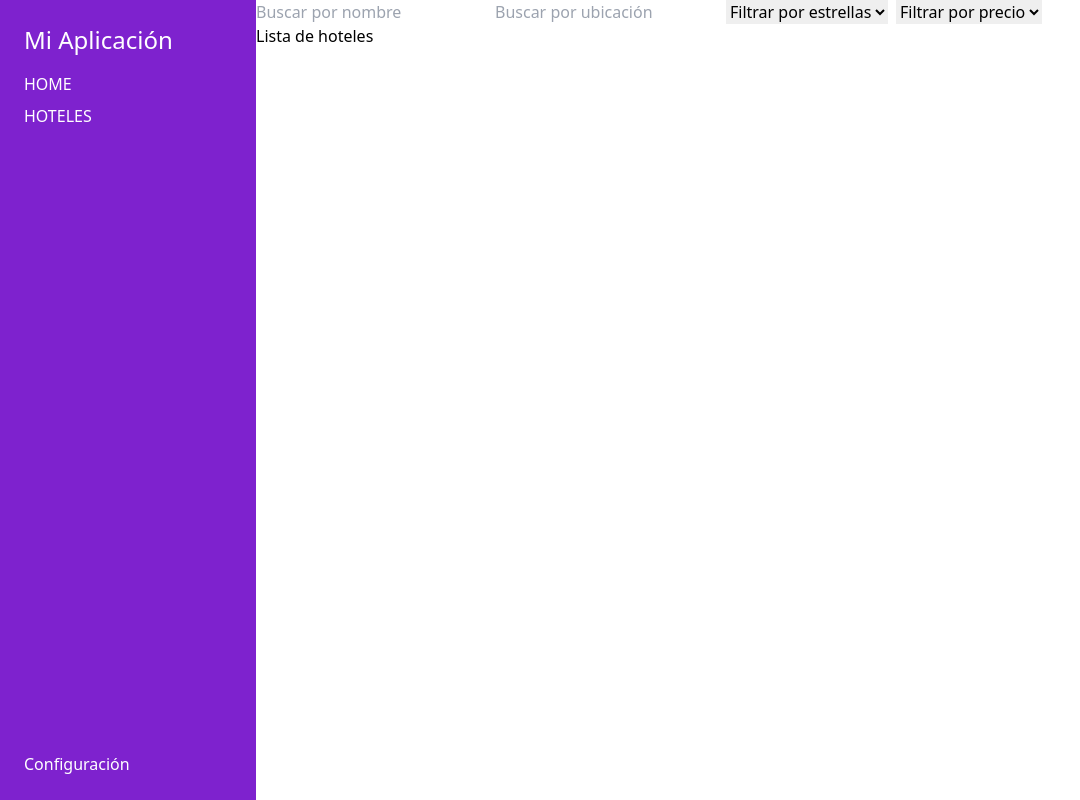
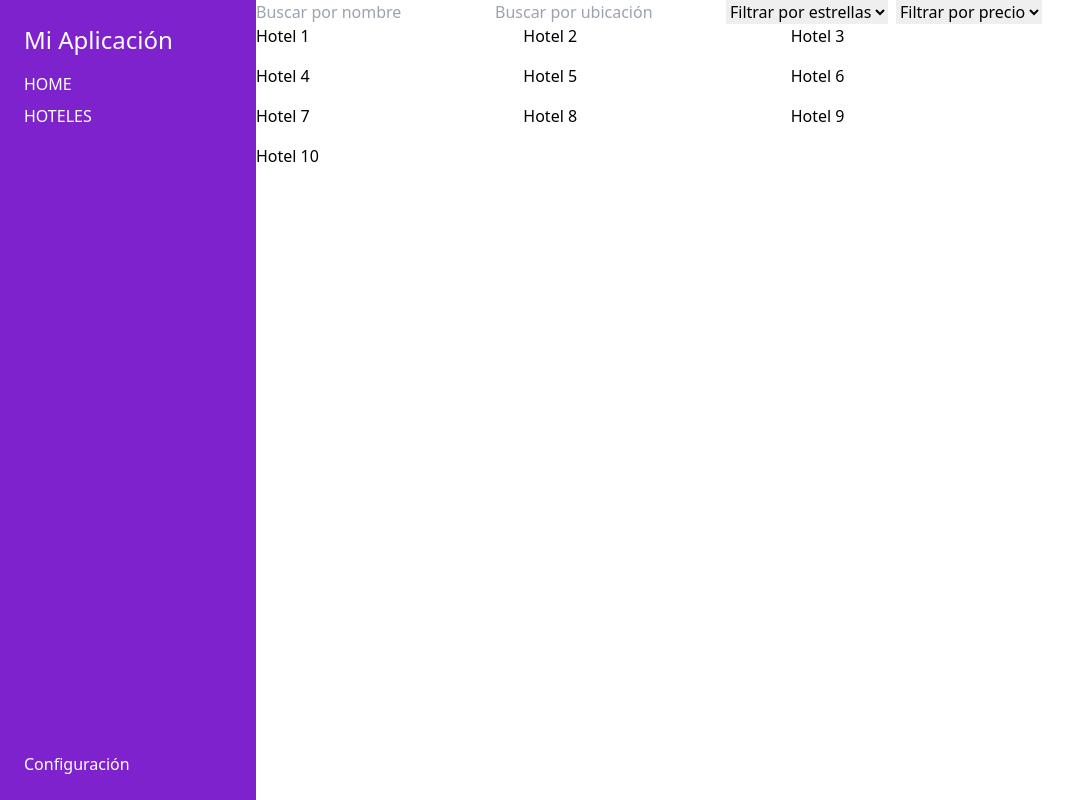
Before and after one commit to Adriel-M-A/Client-Hotel, a React (Vite) app: page /hoteles in a window 1280 px wide. Shown: the whole page, without its empty margins (0-1080 px from the left). Built offline with nearby package versions, Linux system fonts and the light colour scheme.

Commit message:
Preparando vista de hoteles

```diff
--- a/src/components/ui/cards/HotelCard.jsx
+++ b/src/components/ui/cards/HotelCard.jsx
@@ -0,0 +1,5 @@
+function HotelCard({ nombre }) {
+  return <p>{nombre}</p>;
+}
+
+export default HotelCard;
--- a/src/components/ui/lists/HotelList.jsx
+++ b/src/components/ui/lists/HotelList.jsx
@@ -1,5 +1,27 @@
+import HotelCard from "../cards/HotelCard";
+
 function HotelList() {
-  return <p>Lista de hoteles</p>;
+  // Lista de hoteles de prueba
+  const hoteles = [
+    { id: 1, nombre: "Hotel 1" },
+    { id: 2, nombre: "Hotel 2" },
+    { id: 3, nombre: "Hotel 3" },
+    { id: 4, nombre: "Hotel 4" },
+    { id: 5, nombre: "Hotel 5" },
+    { id: 6, nombre: "Hotel 6" },
+    { id: 7, nombre: "Hotel 7" },
+    { id: 8, nombre: "Hotel 8" },
+    { id: 9, nombre: "Hotel 9" },
+    { id: 10, nombre: "Hotel 10" },
+  ];
+
+  return (
+    <div className="grid grid-cols-3 gap-4">
+      {hoteles.map((hotel) => (
+        <HotelCard key={hotel.id} nombre={hotel.nombre} />
+      ))}
+    </div>
+  );
 }
 
 export default HotelList;
```
